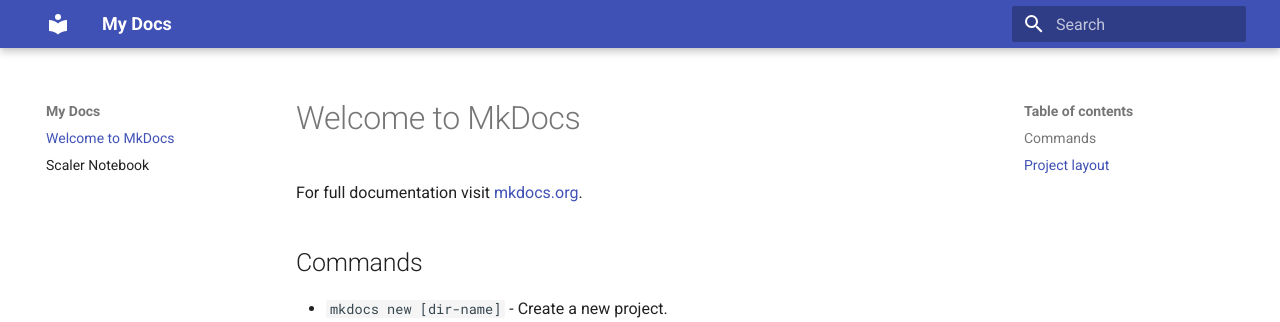
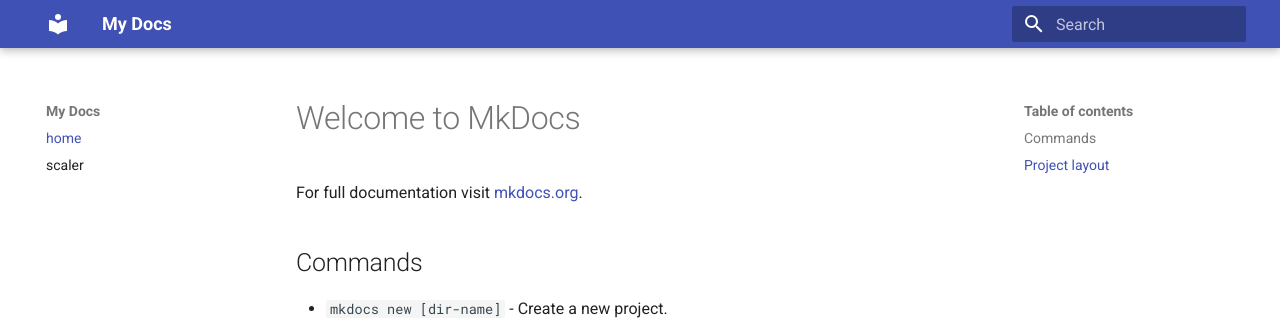
Before and after one commit to MUCHWAY/MyNotebook, an MkDocs documentation site: the page built from docs/index.md, in a window 1280 px wide. Shown: the top 322 px of the page. Built offline with MkDocs 1.6.1 and Material for MkDocs 9.7.7, drawn with Linux system fonts in a browser that asks for light colours; some of the changed lines change nothing that is shown.

Commit message:
first commit

```diff
--- a/mkdocs.yml
+++ b/mkdocs.yml
@@ -1,2 +1,6 @@
 site_name: My Docs
 theme: material
+
+nav:
+  - home: index.md
+  - scaler: scaler.md
```
